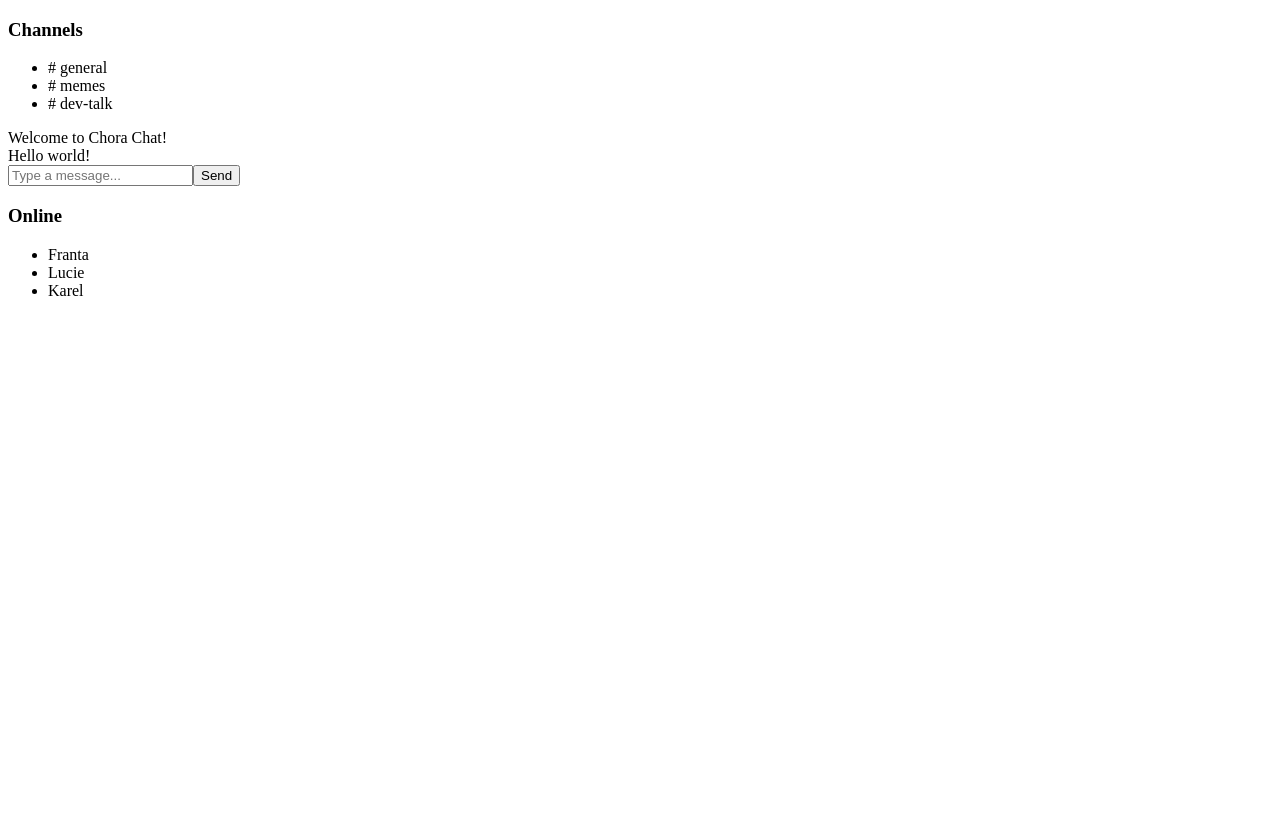
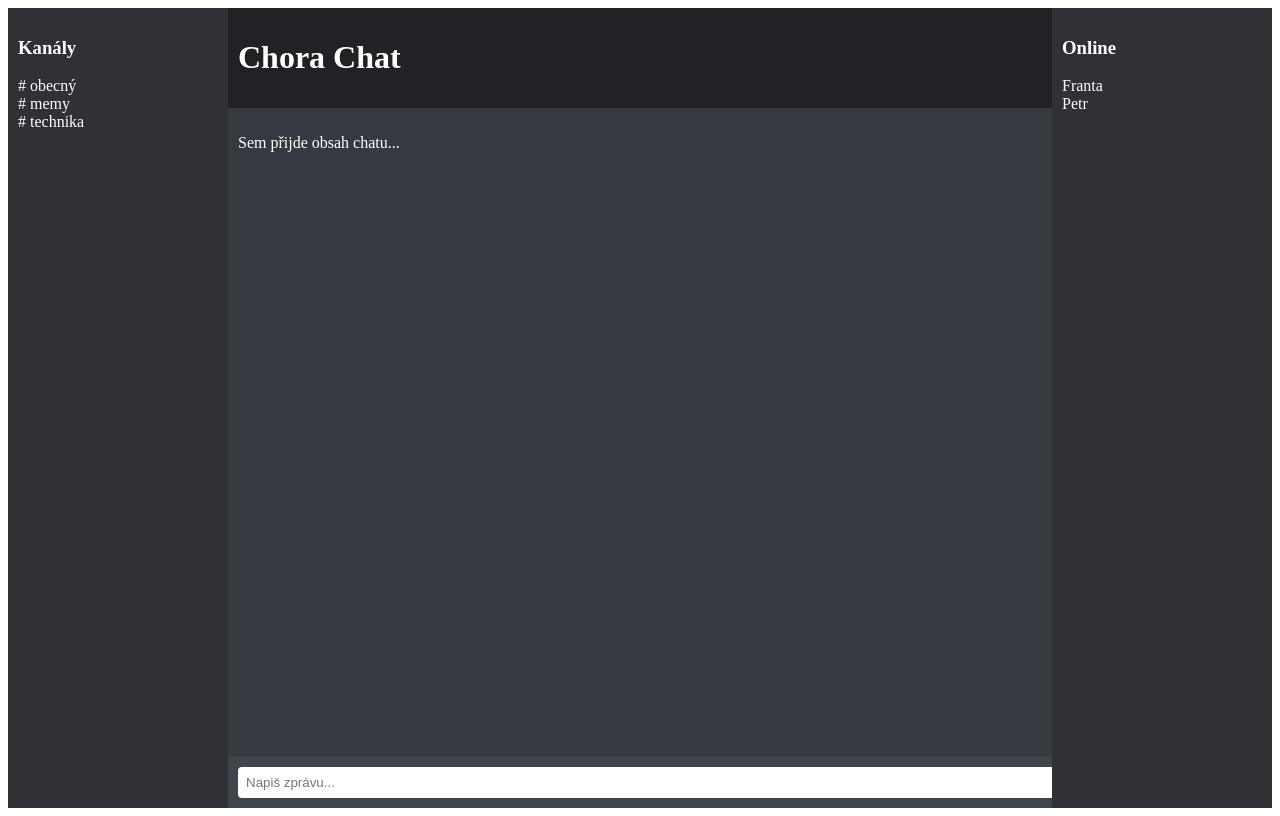
Before and after one commit to wsherman2001/chora-chat, a React (Vite) app: page / in a window 1280 px wide. Built offline with nearby package versions, Linux system fonts and the light colour scheme.

Commit message:
Update Layout.jsx

```diff
--- a/src/Layout.jsx
+++ b/src/Layout.jsx
@@ -1,36 +1,87 @@
-import React from 'react';
+// src/Layout.jsx
+import React from "react";
 
-export default function Layout() {
+const Layout = () => {
   return (
-    <div className="layout">
-      <aside className="sidebar">
-        <h3>Channels</h3>
-        <ul>
-          <li># general</li>
-          <li># memes</li>
-          <li># dev-talk</li>
+    <div style={{ display: "flex", height: "100vh" }}>
+      {/* Levý panel: Kanály */}
+      <aside
+        style={{
+          width: "200px",
+          backgroundColor: "#2f3136",
+          color: "white",
+          padding: "10px",
+        }}
+      >
+        <h3>Kanály</h3>
+        <ul style={{ listStyleType: "none", padding: 0 }}>
+          <li># obecný</li>
+          <li># memy</li>
+          <li># technika</li>
         </ul>
       </aside>
 
-      <main className="chat">
-        <div className="chat-header">Welcome to Chora Chat!</div>
-        <div className="chat-messages">
-          <div className="message">Hello world!</div>
-        </div>
-        <div className="chat-input">
-          <input type="text" placeholder="Type a message..." />
-          <button>Send</button>
-        </div>
+      {/* Hlavní obsah: Chat */}
+      <main style={{ flexGrow: 1, display: "flex", flexDirection: "column" }}>
+        <header
+          style={{
+            backgroundColor: "#202225",
+            color: "white",
+            padding: "10px",
+          }}
+        >
+          <h1>Chora Chat</h1>
+        </header>
+
+        <section
+          style={{
+            flexGrow: 1,
+            backgroundColor: "#36393f",
+            color: "white",
+            padding: "10px",
+            overflowY: "auto",
+          }}
+        >
+          <p>Sem přijde obsah chatu...</p>
+        </section>
+
+        <footer
+          style={{
+            padding: "10px",
+            backgroundColor: "#40444b",
+          }}
+        >
+          <input
+            type="text"
+            placeholder="Napiš zprávu..."
+            style={{
+              width: "100%",
+              padding: "8px",
+              borderRadius: "4px",
+              border: "none",
+              outline: "none",
+            }}
+          />
+        </footer>
       </main>
 
-      <aside className="users">
+      {/* Pravý panel: Aktivní členové */}
+      <aside
+        style={{
+          width: "200px",
+          backgroundColor: "#2f3136",
+          color: "white",
+          padding: "10px",
+        }}
+      >
         <h3>Online</h3>
-        <ul>
+        <ul style={{ listStyleType: "none", padding: 0 }}>
           <li>Franta</li>
-          <li>Lucie</li>
-          <li>Karel</li>
+          <li>Petr</li>
         </ul>
       </aside>
     </div>
   );
-}
+};
+
+export default Layout;
```
